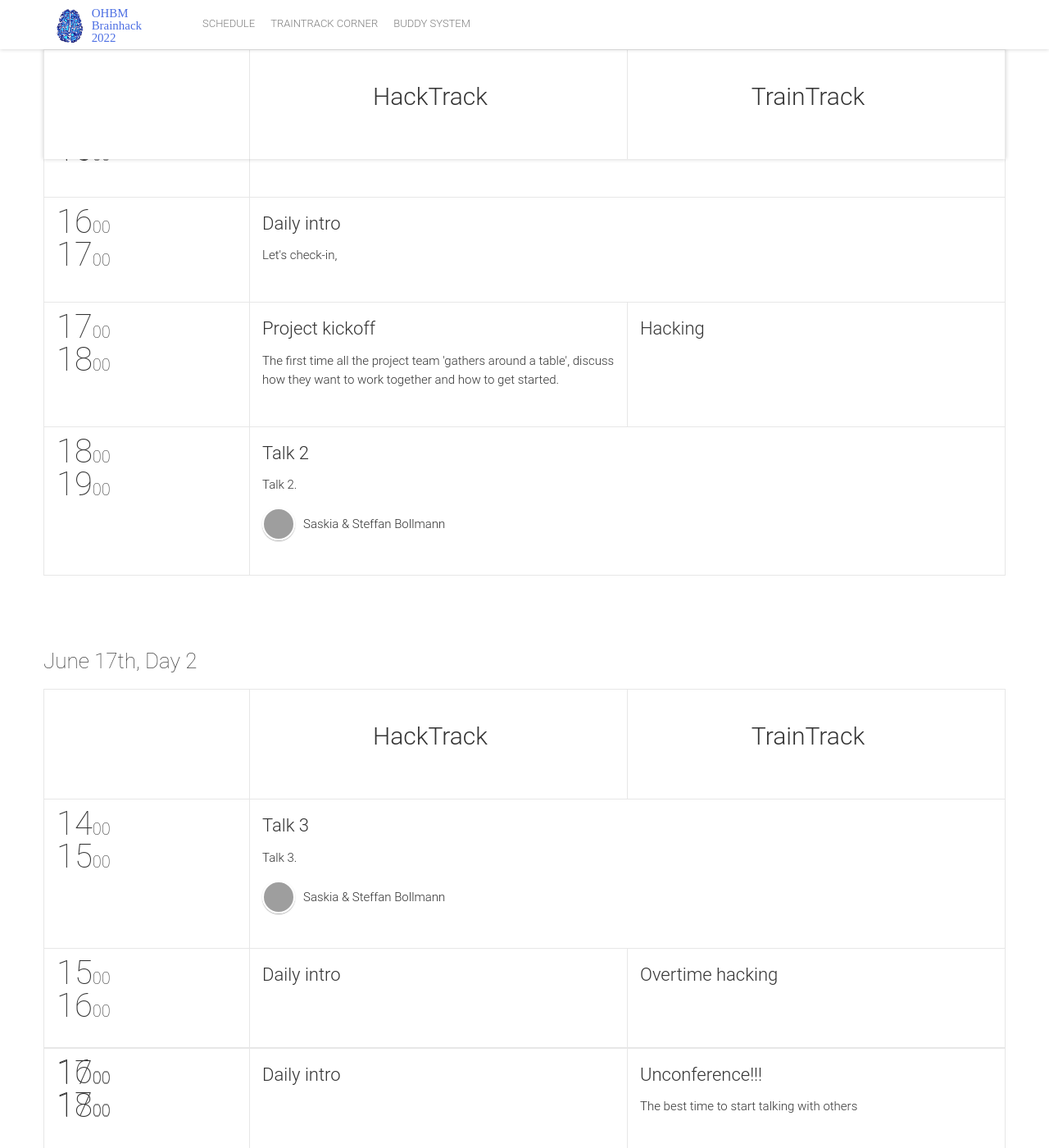
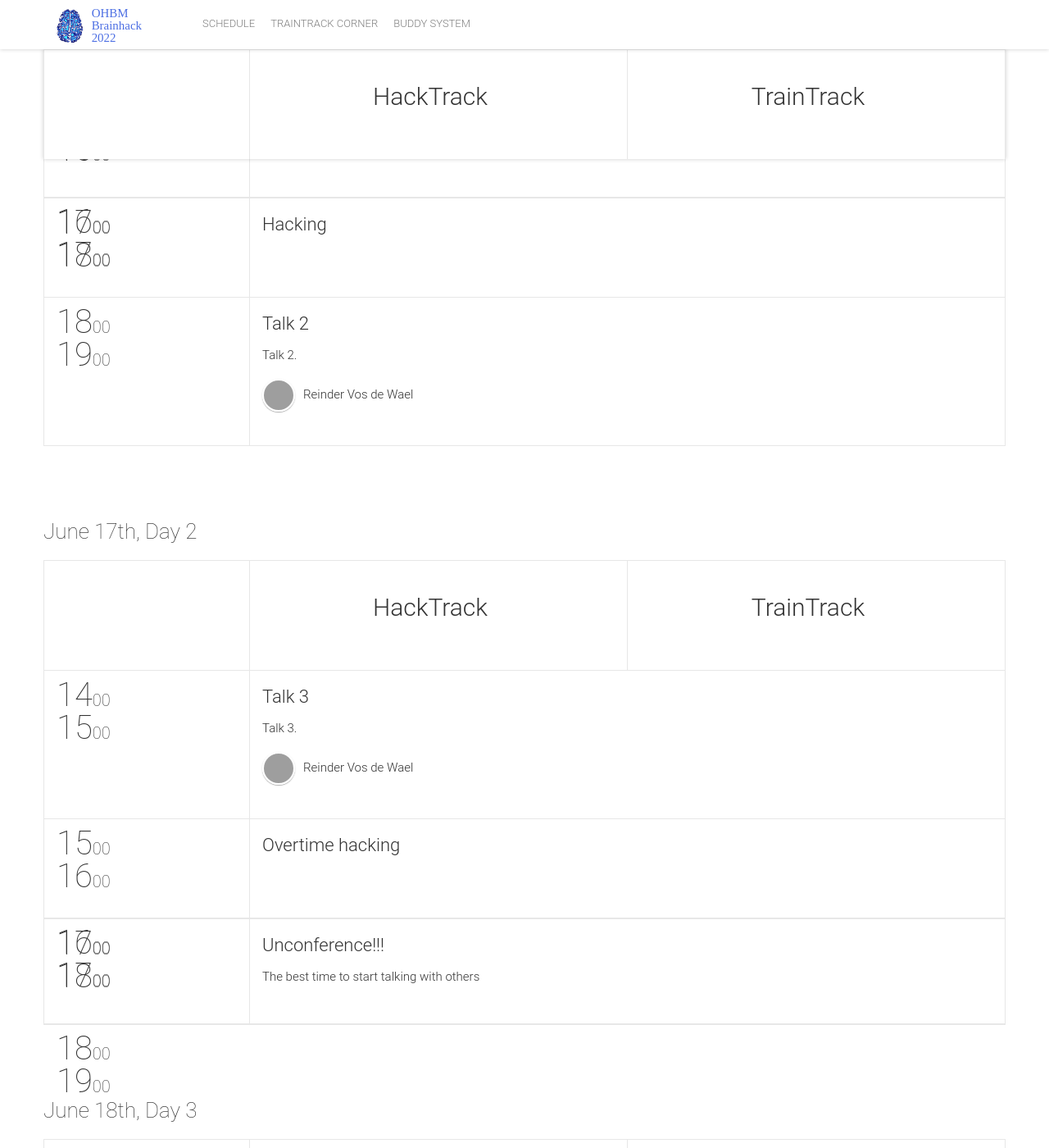
Before and after one commit to ohbm/hackathon2022, a Jekyll site: the page built from schedule/americas.html, in a window 1280 px wide and 1400 px high, scrolled down 602 px. Shown: the whole window at 82% size. Built offline with Jekyll 4.4.1, drawn with Linux system fonts in a browser that asks for light colours; nearby versions of some CDN libraries; some of the changed text lies outside the part shown; grey boxes are pictures that could not be loaded.

Commit message:
Trim down session file to make life easier

```diff
--- a/_data/sessions.yml
+++ b/_data/sessions.yml
@@ -38,13 +38,13 @@
   id: 000
   type: social
   title: "Lunch"
-  place: "Breakout room"
+  place: "Queen Margret Union"
   description: "Mandatory lunch time."
 
 -
   id: 001
   type: social
-  title: "Registeration"
+  title: "Welcome desk"
   place: "Queen Margret Union"
   description: "Get your name badge!"
 
@@ -70,7 +70,6 @@
   description: "Catch up with your friends. Meet new people!"
 
 # Intro, wrap up, project pitches
-
 -
   id: 1010
   type: hacktrack
@@ -84,8 +83,8 @@
   id: 1011
   type: hacktrack
   title: "Welcome"
-  place: "Crowdcast"
-  description: "Welcoming ceremony for the EMEA hub"
+  place: "Discord"
+  description: "Welcoming ceremony for the APAC hub"
   links:
     presentation: #https://osf.io/
 
@@ -93,7 +92,7 @@
   id: 1012
   type: hacktrack
   title: "Welcome"
-  place: "Crowdcast"
+  place: "Discord"
   description: "Welcoming ceremony for the Americas hub"
   links:
     presentation: #https://osf.io/
@@ -102,50 +101,21 @@
   id: 102
   type: hacktrack
   title: "Project Pitches & mingling"
-  place: "Queen Margret Union"
+  place: "Queen Margret Union / Discord"
   description: "Project leaders have 2 minutes to describe their project."
-
--
-  id: 103
-  type: hacktrack
-  title: "Daily intro"
-  place: "Queen Margret Union"
-  description: "Let's check-in,"
-
--
-  id: 104
-  type: hacktrack
-  title: "Project kickoff"
-  place: "Crowdcast"
-  description: "The first time all the project team 'gathers around a table', discuss how they want
-  to work together and how to get started."
-
--
-  id: 105
-  type: hacktrack
-  title: "Daily intro"
-  place: "Crowdcast"
-  description: ""
-
--
-  id: 106
-  type: hacktrack
-  title: "Daily wrap-up"
-  place: "Crowdcast"
-  description: ""
 
 -
   id: 107
   type: hacktrack
   title: "Final wrap-up"
-  place: "Crowdcast"
+  place: "Queen Margret Union / Discord"
   description: "We all get together to hear what was accomplished in the past 3 days."
 
 -
   id: 108
   type: hacktrack
   title: "Closing remarks"
-  place: "Crowdcast"
+  place: "Queen Margret Union / Discord"
   description: "Say goodbey to Brainhack. See you at OHBM."
 
 # Hacking... More hacking
@@ -153,70 +123,68 @@
   id: 201
   type: hacktrack
   title: "Hacking"
-  place: "Queen Margret Union"
+  place: "Queen Margret Union / Discord"
   description: ""
 
 -
   id: 202
   type: hacktrack
   title: "Overtime hacking"
-  place: "Queen Margret Union"
+  place: "Queen Margret Union / Discord"
   description: ""
 
 -
   id: 203
   type: hacktrack
   title: "Unconference!!!"
-  place: "Queen Margret Union"
+  place: "Queen Margret Union / Discord"
   description: "The best time to start talking with others"
 
 # Talks
-
-# Traintrack...
 -
   id: 300
   type: traintrack
   title: "Talk 1"
-  place: "APAC: zoom ; EMEA / Americas: Crowdcast"
+  place: "Queen Margret Union Main Stage / Discord"
   description: >
     Talk 1.
   long_description: >
     TBA.
   links:
-  speakers: [saskia_steffan_bollmann] # from speakers.yml
+  speakers: [reinder_vosdewael] # from speakers.yml # use reinder as placeholder for lols
 
 -
   id: 301
   type: traintrack
   title: "Talk 2"
-  place: "APAC: zoom ; EMEA / Americas: Crowdcast"
+  place: "Queen Margret Union Main Stage / Discord"
   description: >
     Talk 2.
   long_description: >
     TBA.
   links:
-  speakers: [saskia_steffan_bollmann] # from speakers.yml
+  speakers: [reinder_vosdewael] # from speakers.yml
 
 -
   id: 302
   type: traintrack
   title: "Talk 3"
-  place: "APAC: zoom ; EMEA / Americas: Crowdcast"
+  place: "Queen Margret Union Main Stage / Discord"
   description: >
     Talk 3.
   long_description: >
     TBA.
   links:
-  speakers: [saskia_steffan_bollmann] # from speakers.yml
+  speakers: [reinder_vosdewael] # from speakers.yml
 
 -
   id: 303
   type: traintrack
   title: "Talk 4"
-  place: "APAC: zoom ; EMEA / Americas: Crowdcast"
+  place: "Queen Margret Union Main Stage / Discord"
   description: >
     Talk 4.
   long_description: >
     TBA.
   links:
-  speakers: [saskia_steffan_bollmann] # from speakers.yml
+  speakers: [reinder_vosdewael] # from speakers.yml
--- a/_data/speakers.yml
+++ b/_data/speakers.yml
@@ -186,7 +186,7 @@ reinder_vosdewael:
   surname: "Vos de Wael"
   location: ""
   team: true
-  thumbnailUrl: reinder_vosdewael.png
+  thumbnailUrl: 2020/reinder_vosdewael.png
   hub: Americas
   social:
      - {name: "twitter", link: "https://twitter.com/reindervosdwael"}
```
